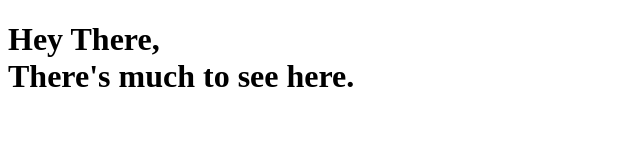
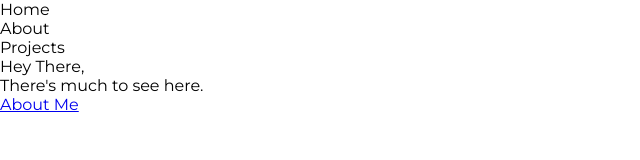
Before and after one commit to mikechumba/portfolio, a plain HTML site: page index.html in a window 1280 px wide. Shown: the whole page, without its empty margins (0-640 px from the left). Drawn offline with Linux system fonts and the light colour scheme.

Commit message:
Start styling

```diff
--- a/css/style.css
+++ b/css/style.css
@@ -0,0 +1,10 @@
+@import url('https://fonts.googleapis.com/css?family=Montserrat|Quicksand');
+
+* {
+    margin: 0;
+    padding: 0;
+}
+
+body {
+    font-family: 'Montserrat', 'Quicksand';
+}
--- a/index.html
+++ b/index.html
@@ -5,6 +5,15 @@
         <title>Michael Kipchumba</title>
     </head>
     <body>
-        <h1>Hey There,<br> There's much to see here.</h1>
+        <nav>
+            <ul>
+                <li>Home</li>
+                <li>About</li>
+                <li>Projects</li>
+            </ul>
+        </nav>
+        <header>Hey There,<br> There's much to see here.</header>
+        <a href="#">About Me</a>
     </body>
+
 </html>
```
